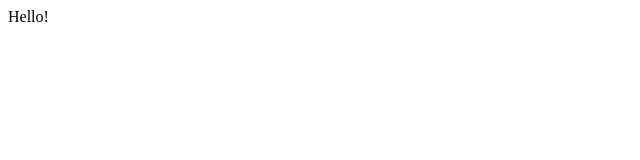
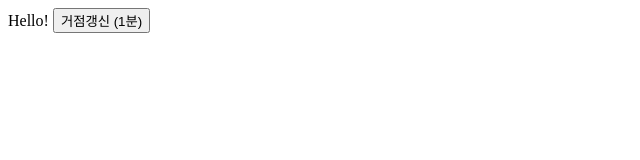
Before and after one commit to Manbo1/BDtimer.github.io, a plain HTML site: page index.html in a window 1280 px wide. Shown: the whole page, without its empty margins (0-640 px from the left). Drawn offline with Linux system fonts and the light colour scheme.

Commit message:
Update index.html

```diff
--- a/index.html
+++ b/index.html
@@ -7,5 +7,6 @@
 </head>
 <body>
     Hello!
+    <button class="pomodoro">거점갱신 (1분)</button>
 </body>
 </html>
```
